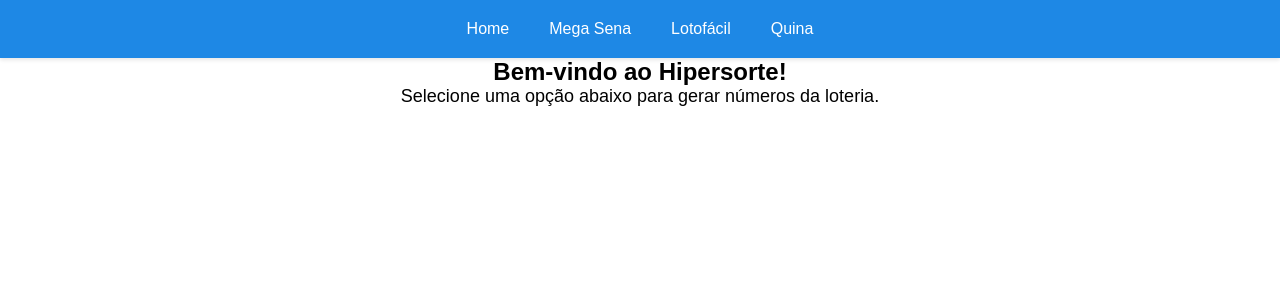
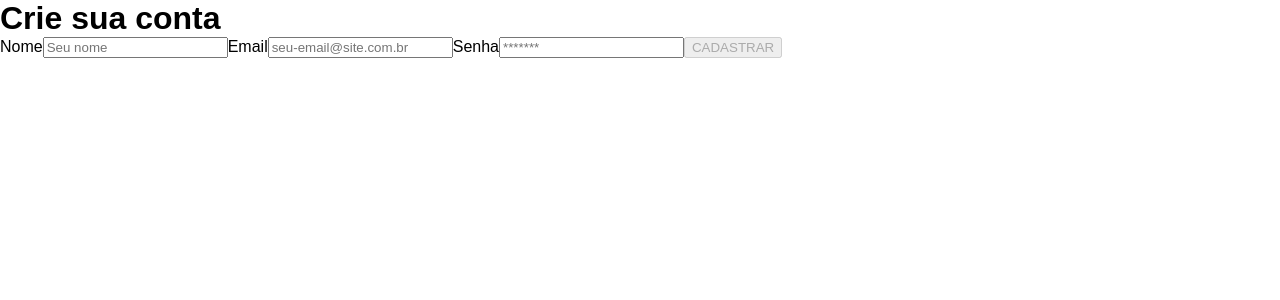
Before and after one commit to renatoft89/hipersorte, a React (Create React App) app in the folder front/: page /register in a window 1280 px wide. Shown: the top 300 px of the page. Built offline with nearby package versions, Linux system fonts and the light colour scheme.

Commit message:
init page login

```diff
--- a/front/src/App.js
+++ b/front/src/App.js
@@ -4,6 +4,8 @@ import Home from './components/Home';
 import MegaSena from './components/jogos/MegaSena';
 import Lotofacil from './components/jogos/Lotofacil';
 import Quina from './components/jogos/Quina';
+import Registration from './components/User/Register';
+import Login from './components/User/Login';
 import './App.css';
 
 function App() {
@@ -20,6 +22,12 @@ function App() {
           <Route path="/quina">
             <Quina />
           </Route>
+          <Route path="/register">
+            <Registration />
+          </Route>
+          <Route path="/login">
+            <Login />
+          </Route>
           <Route path="/">
             <Home />
           </Route>
--- a/front/src/components/Header.js
+++ b/front/src/components/Header.js
@@ -10,6 +10,7 @@ const Header = () => {
   return (
     <header className="header-container">
       <nav className="header-nav">
+        <div className='main-links'>
           <Link to="/" className={location.pathname === '/' ? 'disabled-link' : 'active-link'}>
             Home
           </Link>
@@ -22,6 +23,12 @@ const Header = () => {
           <Link to="/quina" className={location.pathname === '/quina' ? 'active-link' : 'default-link'}>
             Quina
           </Link>
+        </div>
+          <div  className='login-link'>
+            <Link to="/login" className={location.pathname === '/login' ? 'active-link' : 'default-link'}>
+              Login
+            </Link>
+          </div>
       </nav>
     </header>
   );
--- /dev/null
+++ b/front/src/components/User/Login.js
@@ -0,0 +1,11 @@
+import React from 'react';
+
+const Login = () => {
+  return (
+    <div>
+      <p>Login</p>
+    </div>
+  );
+};
+
+export default Login;
--- /dev/null
+++ b/front/src/components/User/Register.js
@@ -0,0 +1,112 @@
+import React, { useState } from 'react';
+// import { apiRegisterUser } from '../utils/axiosToApi'
+
+const Registration = () => {
+  const [name, setName] = useState('');
+  const [email, setEmail] = useState('');
+  const [password, setPassword] = useState('');
+  const [err, setErr] = useState(false);
+
+  // const navigate = useNavigate()
+
+  const validateInput = () => {
+    const MIN_NAME = 12;
+    const MIN_PASSWORD = 6;
+    const REGEX = /^[\w-.]+@([\w-]+\.)+[\w-]{2,4}$/gm;
+
+    const nameTest = name.length < MIN_NAME;
+    const passwordTest = password.length < MIN_PASSWORD;
+    const emailTest = !(REGEX.test(email));
+
+    return !(!nameTest && !emailTest && !passwordTest);
+  }
+
+  const handleSaveuser = async (e) => {
+    try {
+      const dataUser = {
+        name,
+        email,
+        password,
+        role: 'customer'
+      }
+      // await apiRegisterUser('/user/new', dataUser);
+      setErr(false)
+      // navigate('/')
+
+    } catch (error) {
+      console.log(error);
+      setErr(error.response.data.message)
+    }
+  }
+
+  return (
+    <>
+      <form className="register-form">
+        <div className="register-container">
+          <h1 className="register-title">Crie sua conta</h1>
+          <label htmlFor="nameInput" className="label-form">
+            Nome
+            <input
+              placeholder="Seu nome"
+              type="text"
+              name="nameInput"
+              className="name-input"
+              data-testid="common_register__input-name"
+              value={name}
+              onChange={({ target }) => setName(target.value)}
+            />
+          </label>
+
+          <label htmlFor="emailInput" className="label-form">
+            Email
+            <input
+              placeholder="seu-email@site.com.br"
+              type="email"
+              name="emailInput"
+              className="email-input"
+              data-testid="common_register__input-email"
+              value={email}
+              onChange={({ target }) => setEmail(target.value)}
+            />
+          </label>
+
+          <label htmlFor="PasswordInput" className="label-form">
+            Senha
+            <input
+              placeholder="*******"
+              type="password"
+              name="passwordInput"
+              className="password-input"
+              data-testid="common_register__input-password"
+              onChange={({ target }) => setPassword(target.value)}
+            />
+          </label>
+
+          <button
+            className="btn-register"
+            type="button"
+            name="submitBTN"
+            id="loggin-submit-btn"
+            data-testid="common_register__button-register"
+            disabled={ validateInput() }
+            onClick={handleSaveuser}
+          >
+            CADASTRAR
+          </button>
+          {
+            err ?
+              (
+                <span
+                  data-testid="common_register__element-invalid_register"
+                >
+                  {err}
+                </span>
+              ) : ''
+          }
+        </div>
+      </form>
+    </>
+  );
+};
+
+export default Registration;
--- a/front/src/styles/Header.css
+++ b/front/src/styles/Header.css
@@ -29,6 +29,10 @@
   display: none; /* Oculta link na página Home */
 }
 
+.login-link {
+  margin-left: 20px;
+}
+
 @media (max-width: 768px) {
   .header-nav {
     flex-direction: column; /* Coloca os links em uma coluna para dispositivos móveis */
```
Lines whose indentation alone changed are shown as unchanged.
